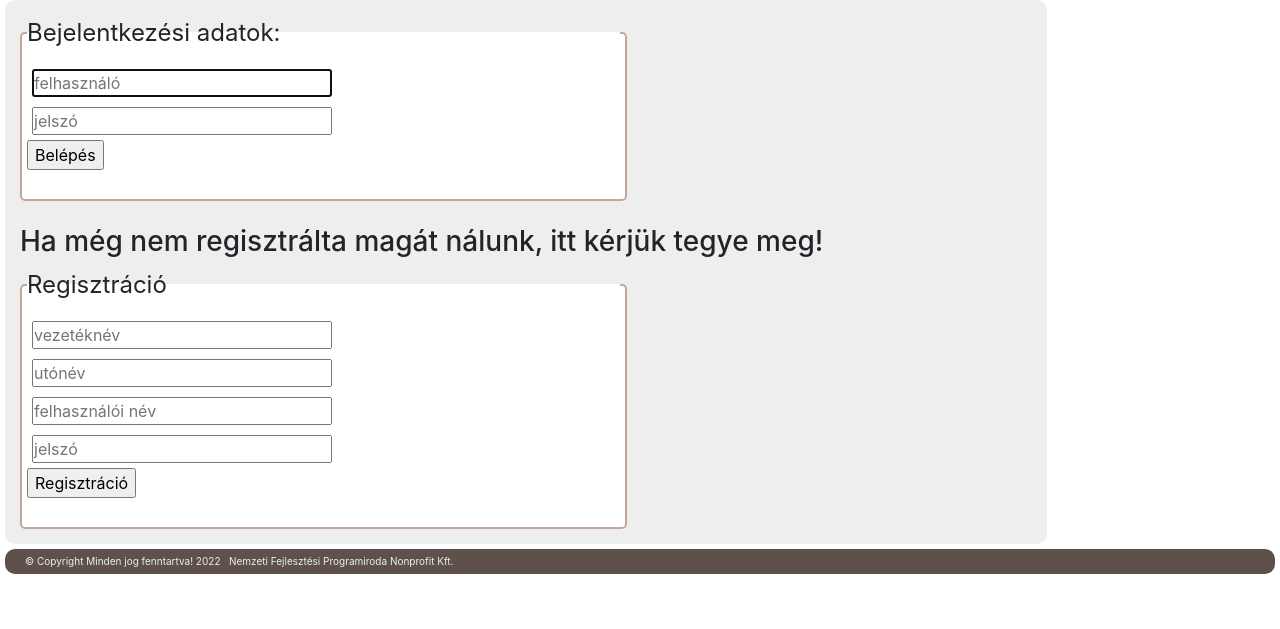
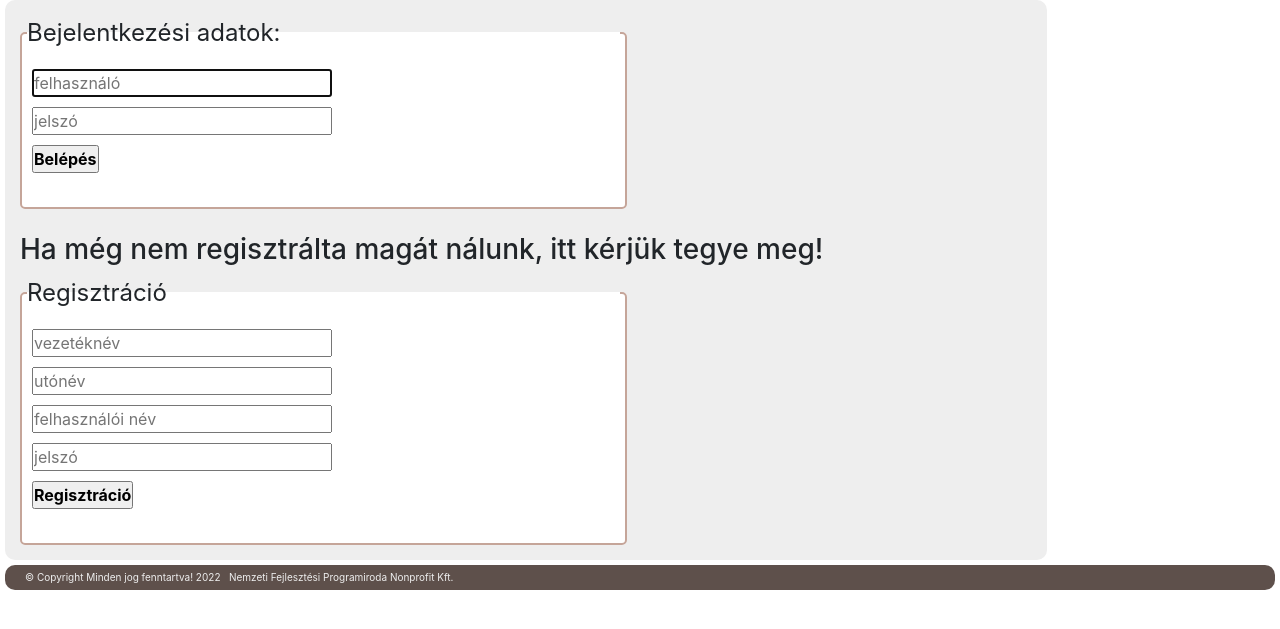
Before and after one commit to h-zsanett/webprog1_hf, a PHP site: page /index.php?page=sitelogin in a window 1280 px wide. Shown: the part 156-785 px from the top of the page. Run offline with PHP 8.4, Linux system fonts and the light colour scheme.

Commit message:
Changed Style

```diff
--- a/styles/style.css
+++ b/styles/style.css
@@ -172,6 +172,12 @@ div#content header{
     max-width: 300px;
 }
 
+.reg_login_submit{
+    padding: 0px;
+    margin: 5px;
+    font-weight: bold;
+}
+
 #reg_login_form{
     padding: 0px;
     margin: 0px;
--- a/templates/pages/sitelogin.tpl.php
+++ b/templates/pages/sitelogin.tpl.php
@@ -3,7 +3,7 @@
         <legend>Bejelentkezési adatok:</legend>
         <input class="reg_login_input" type="text" name="username" placeholder="felhasználó" required autofocus><br>
         <input class="reg_login_input" type="password" name="passwd" placeholder="jelszó" required><br>
-        <input type="submit" name="sitelogin" value="Belépés">
+        <input class="reg_login_submit" type="submit" name="sitelogin" value="Belépés">
         <br>&nbsp;
       </fieldset>
     </form>
@@ -16,7 +16,7 @@
         <input class="reg_login_input" type="text" name="keresztnev" placeholder="utónév" required><br>
         <input class="reg_login_input" type="text" name="username" placeholder="felhasználói név" required><br>
         <input class="reg_login_input" type="password" name="passwd" placeholder="jelszó" required><br>
-        <input type="submit" name="reg" value="Regisztráció">
+        <input class="reg_login_submit" type="submit" name="reg" value="Regisztráció">
         <br>&nbsp;
       </fieldset>
     </form>
```
